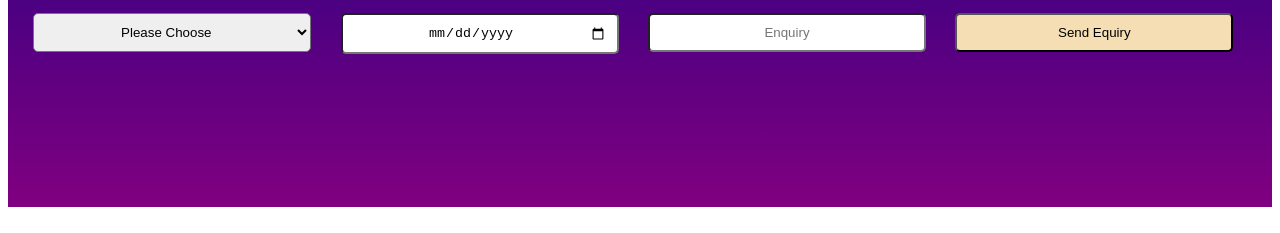
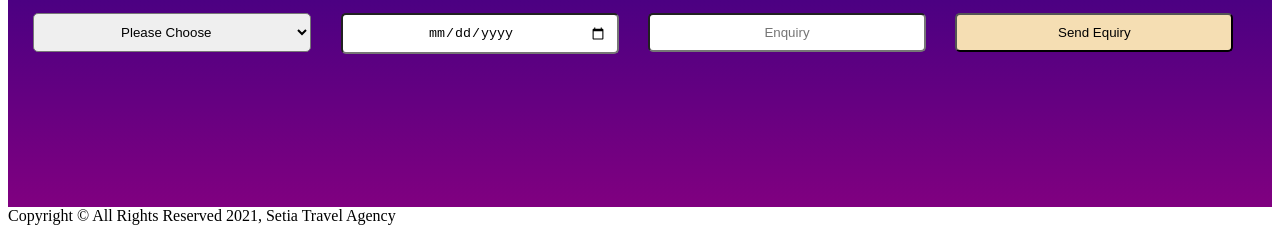
Before and after one commit to puteri05/KPD1023_KK4, a plain HTML site: page index.html in a window 1280 px wide. Shown: the part 2489-2722 px from the top of the page. Drawn offline with Linux system fonts and the light colour scheme.

Commit message:
Update index.html

```diff
--- a/index.html
+++ b/index.html
@@ -155,7 +155,9 @@
     </div>
 
     <!--FOOTER-->
-
+    <div class="kaki">
+      <font>Copyright &copy; All Rights Reserved 2021, Setia Travel Agency</font>
+    </div>
 
   </body>
 </html>
```
